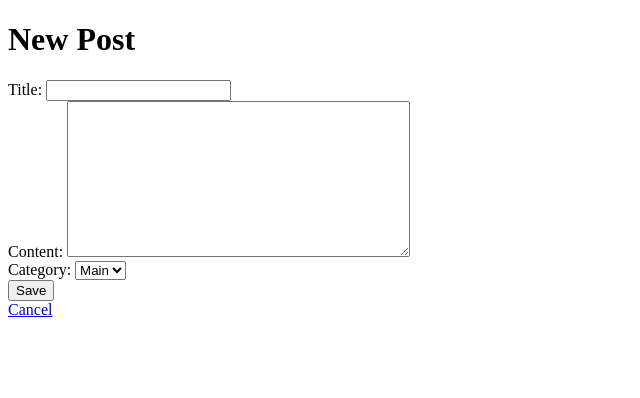
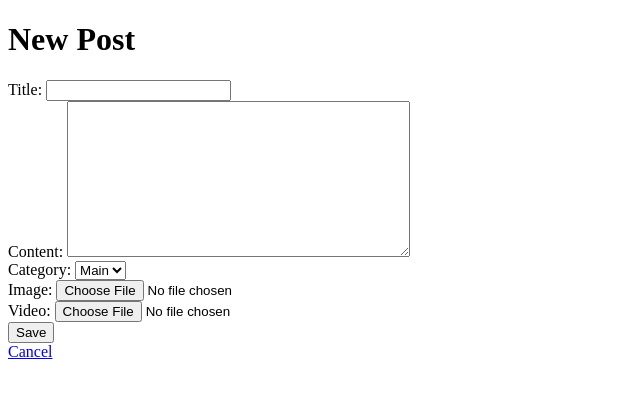
Before and after one commit to woong980623/Python-Django-Blog, a Django app: page /post/new/ in a window 1280 px wide. Shown: the top 398 px of the page, without its empty margins (0-640 px from the left). Run offline with Django 5.2, Linux system fonts and the light colour scheme; data comes from the database, SQL or seed files in the repository; both versions use the stored data as it was after the commit.

Commit message:
Add files via upload

```diff
--- a/blog/settings.py
+++ b/blog/settings.py
@@ -10,6 +10,7 @@ For the full list of settings and their values, see
 https://docs.djangoproject.com/en/5.0/ref/settings/
 """
 
+import os
 from pathlib import Path
 
 # Build paths inside the project like this: BASE_DIR / 'subdir'.
@@ -116,7 +117,10 @@ USE_TZ = False
 # Static files (CSS, JavaScript, Images)
 # https://docs.djangoproject.com/en/5.0/howto/static-files/
 
-STATIC_URL = 'static/'
+STATIC_URL = '/static/'
+
+MEDIA_URL = '/media/'
+MEDIA_ROOT = os.path.join(BASE_DIR, 'media')
 
 # Default primary key field type
 # https://docs.djangoproject.com/en/5.0/ref/settings/#default-auto-field
--- a/blog1/forms.py
+++ b/blog1/forms.py
@@ -4,7 +4,7 @@ from .models import Post, Profile, Comment
 class PostForm(forms.ModelForm):
     class Meta:
         model = Post
-        fields = ['title', 'content', 'category']
+        fields = ['title', 'content', 'category', 'image', 'video']
 
 class ProfileForm(forms.ModelForm):
     class Meta:
--- a/blog1/models.py
+++ b/blog1/models.py
@@ -14,6 +14,8 @@ class Post(models.Model):
     created_at = models.DateTimeField(default=timezone.now)
     updated_at = models.DateTimeField(auto_now=True)
     category = models.ForeignKey(Category, on_delete=models.CASCADE, default=1)
+    image = models.ImageField(upload_to='post_images/', blank=True, null=True)
+    video = models.FileField(upload_to='videos/', blank=True, null=True)
 
     def __str__(self):
         return self.title
--- a/blog1/templates/blog1/post_edit.html
+++ b/blog1/templates/blog1/post_edit.html
@@ -6,7 +6,7 @@
 </head>
 <body>
     <h1>{% if form.instance.pk %}Edit{% else %}New{% endif %} Post</h1>
-    <form method="post">
+    <form method="post" enctype="multipart/form-data">
         {% csrf_token %}
         {{ form.non_field_errors }}
         <div>
@@ -21,6 +21,14 @@
             <label for="{{ form.category.id_for_label }}">Category:</label>
             {{ form.category }}
         </div>
+        <div>
+            <label for="{{ form.image.id_for_label }}">Image:</label>
+            {{ form.image }}
+        </div>
+        <div>
+            <label for="{{ form.video.id_for_label }}">Video:</label>
+            {{ form.video }}
+        </div>
         <button type="submit">Save</button>
     </form>
     <a href="{% url 'post_list' %}">Cancel</a>
--- a/blog1/urls.py
+++ b/blog1/urls.py
@@ -1,5 +1,7 @@
-from django.urls import path
+from django.urls import path, include
 from django.contrib.auth import views as auth_views
+from django.conf import settings
+from django.conf.urls.static import static
 from .views import post_list, post_detail, post_new, post_edit, post_delete, edit_profile, profile_view
 
 urlpatterns = [
@@ -13,3 +15,6 @@ urlpatterns = [
     path('profile/edit/', edit_profile, name='edit_profile'),
     path('profile/', profile_view, name='profile'),
 ]
+
+if settings.DEBUG:
+    urlpatterns += static(settings.MEDIA_URL, document_root=settings.MEDIA_ROOT)
--- a/blog1/views.py
+++ b/blog1/views.py
@@ -30,7 +30,7 @@ def post_detail(request, pk):
 
 def post_new(request):
     if request.method == "POST":
-        form = PostForm(request.POST)
+        form = PostForm(request.POST, request.FILES)
         if form.is_valid():
             post = form.save(commit=False)
             post.save()
@@ -42,7 +42,7 @@ def post_new(request):
 def post_edit(request, pk):
     post = get_object_or_404(Post, pk=pk)
     if request.method == "POST":
-        form = PostForm(request.POST, instance=post)
+        form = PostForm(request.POST, request.FILES, instance=post)
         if form.is_valid():
             post = form.save(commit=False)
             post.save()
```
Also changed, not shown: blog1/templates/blog1/post_detail.html (+9 -0 lines), blog1/migrations/0007_post_image.py (added), blog1/migrations/0008_post_video.py (added), db.sqlite3, media/post_images/웹개발_이미지_및_동영상_업로드_기능_추가_Part._65.PNG (added), media/post_images/웹개발_이미지_및_동영상_업로드_기능_추가_Part._66.PNG (added), media/post_images/캡처.PNG (added), media/post_images/캡처_iFei2TF.PNG (added), 2 other files.
